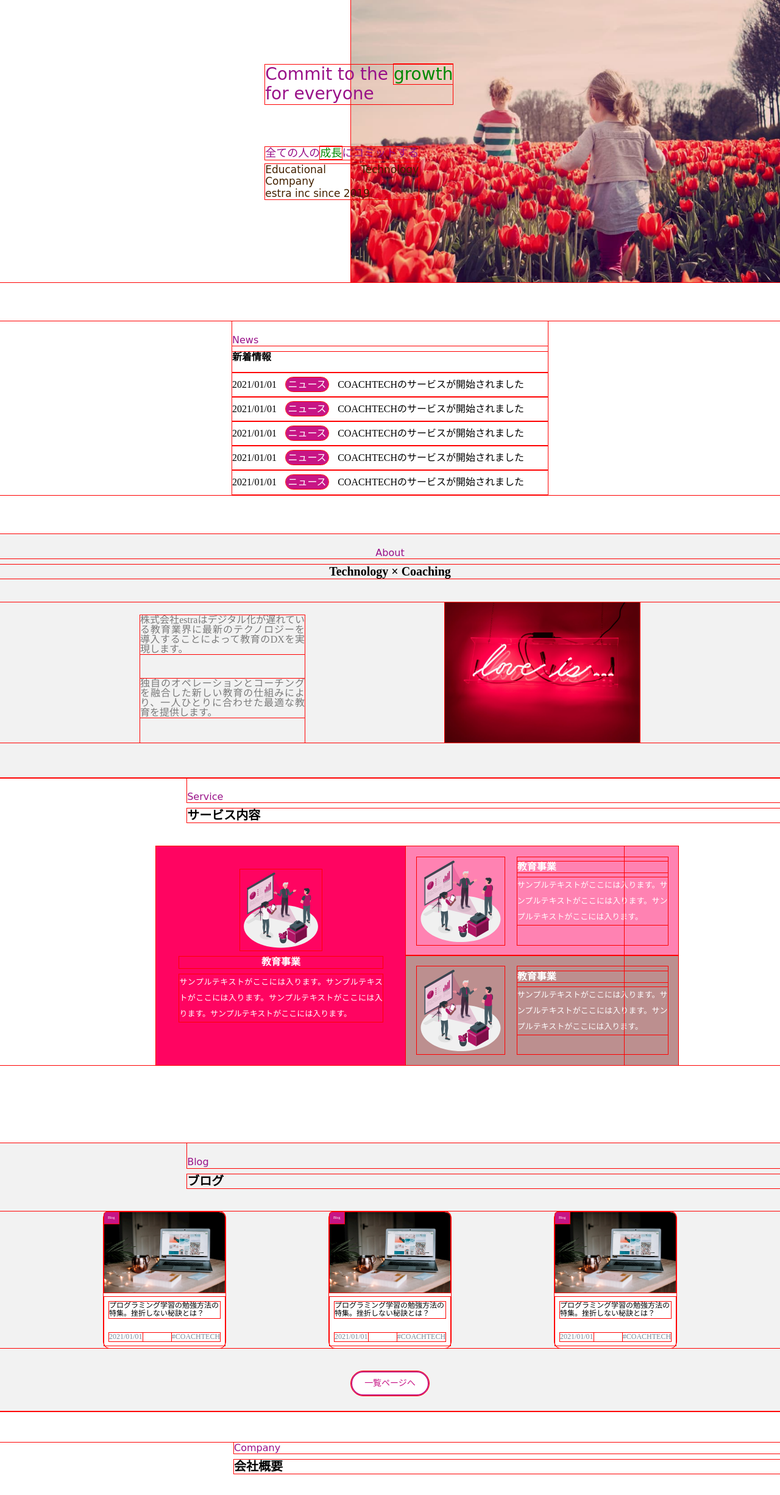
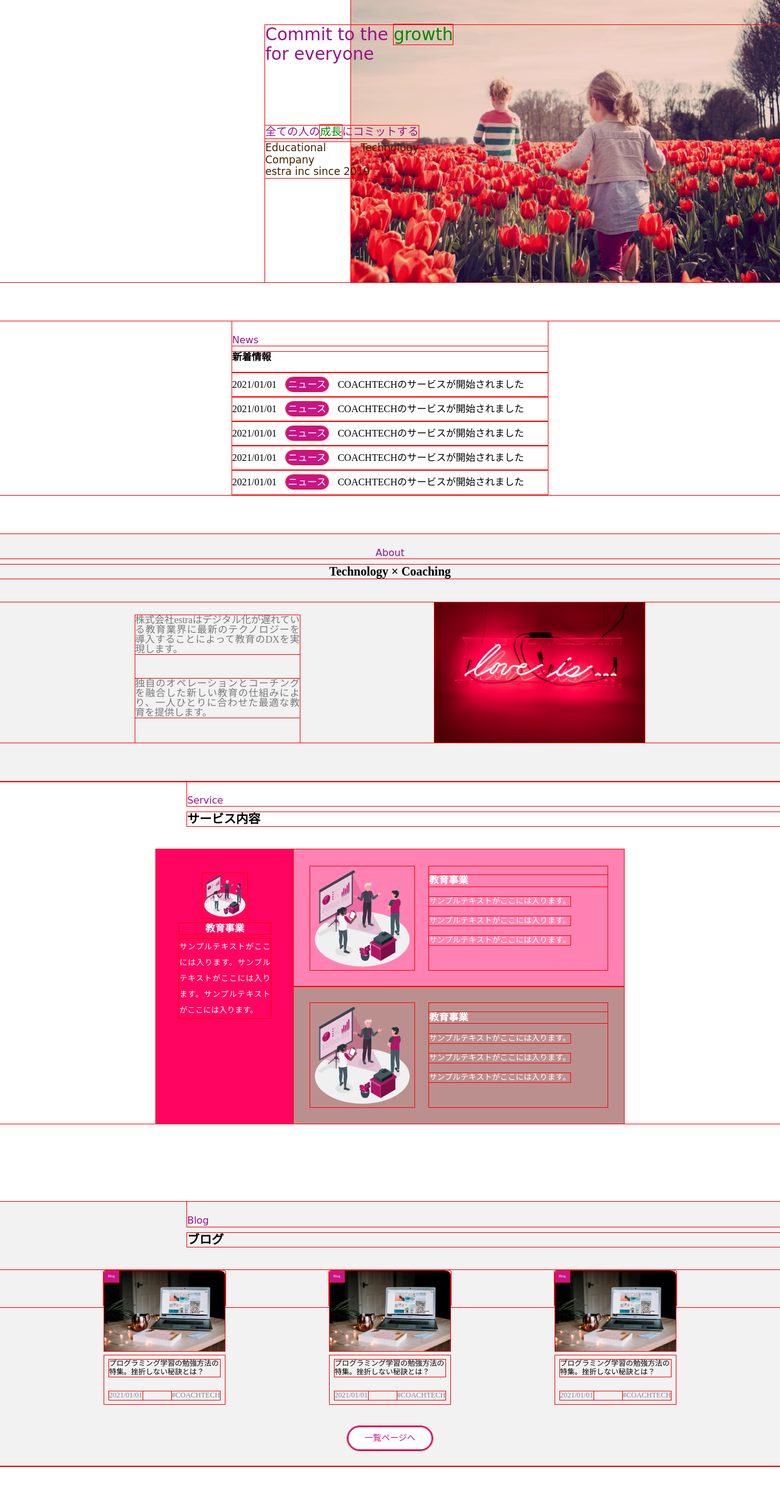
Before and after one commit to nisihara-yudai/seiteki_enshu02, a plain HTML site: page index.html in a window 1280 px wide. Shown: the part 61-2513 px from the top of the page at 61% size. Drawn offline with Linux system fonts and the light colour scheme; a web font is replaced by a local one.

Commit message:
test16 commit

```diff
--- a/css/style.css
+++ b/css/style.css
@@ -28,24 +28,27 @@ img.tag {
 
 .nav {
     line-height: 4;
-    margin-left: 50%;
+    margin-left: auto;
+    padding-right: 30px;
     font-size: 12px;
 }
 
 ul.navigate {
     display: flex;
-    margin-left: auto;
+    margin-left: 15px;
 }
 
 li.column {
-    justify-content: space-between;
-    margin-left: 15px;
+    justify-content: space-evenly;
+    margin-right: 15px;
 }
 
 .important {
     position: relative;
     text-align: center;
-    width: 100%;
+    /* align-items: center; */
+    /* width: auto; */
+    /* height: auto; */
 }
 
 .word {
@@ -53,15 +56,20 @@ li.column {
     position: absolute;
     font-family: 'Sedgwick Ave', cursive;
     font-size: 28px;
-    top: 24%;
     left: 34%;
+    bottom: 0;
+    right: 0;
+    top: 10%;
+    margin: auto;
+    width: auto;
+    height: auto;
     text-align: justify;
 }
 
 .commit {
     position: absolute;
     font-size: 18px;
-    margin-top: 23%;
+    margin-top: 12%;
 }
 
 span {
@@ -80,9 +88,11 @@ p.sub_title {
 
 .important img.first_view {
     width: 55%;
+    /* position: relative; */
     margin-left: auto;
     display: block;
     margin-right: 0;
+    right: 0;
 }
 
 .informations {
@@ -131,7 +141,7 @@ span.news {
 
 .background {
     background: #f2f2f2;
-    height: 50vh;
+    padding-bottom: 5%;
 }
 
 .sub-title {
@@ -163,6 +173,7 @@ span.news {
     text-align: justify;
     line-height: 18px;
     /* vertical-align: middle; */
+    margin-left: 0;
     display: inline-block;
     margin-top: 21px;
 }
@@ -174,9 +185,8 @@ span.news {
 }
 
 .about img.about_picture {
-    width: 25%;
+    width: auto;
     height: 230px;
-    /* vertical-align: middle; */
 }
 
 
@@ -207,18 +217,19 @@ span.news {
 .education01 {
     background-color: #ff0461;
     text-align: center;
+    width: 46%;
     padding: 5%;
 }
 
 img.education_1 {
-    width: 40%;
+    width: 50%;
 }
 
 .business {
     color: #FFF;
     font-weight: bold;
-    margin-bottom: 3%;
-    margin-top: 3%;
+    margin-bottom: 5%;
+    margin-top: 5%;
 }
 
 p.sample_text {
@@ -226,7 +237,15 @@ p.sample_text {
     color: #fff;
     font-size: 13px;
     line-height: 2;
-    overflow-wrap: break-word;
+    /* overflow-wrap: break-word; */
+}
+
+p.sample_text01 {
+    text-align: justify;
+    color: #fff;
+    font-size: 13px;
+    margin-bottom: 14px;
+    display: inline-block;
 }
 
 img.education_2 {
@@ -237,7 +256,7 @@ img.education_2 {
     display: flex;
     background: #FF82B2;
     padding: 5%;
-    width: 125%;
+    width: 100%;
     margin-right: -23%;
 }
 
@@ -255,14 +274,14 @@ p.business01 {
     display: flex;
     background: #BC8F8F;
     padding: 5%;
-    width: 125%;
+    width: 100%;
     margin-right: -23%;
 }
 
 .background01 {
     background: #f2f2f2;
-    height: 55vh;
     margin-top: 10%;
+    padding-bottom: 2%;
 }
 
 .blogs {
@@ -273,7 +292,7 @@ p.business01 {
 .blog {
     position: relative;
     border: 1px solid #fff;
-    height: 28vh;
+    height: 61px;
     width: 200px;
     background: #fff;
     border-radius: 5%;
@@ -313,8 +332,10 @@ img.pc_cafe {
 
 .button {
     border: 2px solid #C71585;
-    width: 10%;
-    margin: 3% auto;
+    width: 140px;
+    margin-top: 195px;
+    margin-left: auto;
+    margin-right: auto;
     text-align: center;
     padding-top: 10px;
     padding-bottom: 10px;
@@ -385,10 +406,12 @@ td.detail_name {
 .picture {
     display: flex;
     margin-bottom: 5%;
+    width: 100%;
 }
 
 .recruit {
     position: relative;
+    width: 50%;
 }
 
 .picture img.img {
@@ -405,6 +428,7 @@ p.introduce {
 
 .interview {
     position: relative;
+    width: 50%;
 }
 
 secton img.img {
@@ -448,9 +472,9 @@ input.btn{
     position: absolute;
     content: "✉️";
     color: #fff;
-    bottom: 58%;
-    left: 41%;
-    width: 30px;
+    margin-top: 15px;
+    margin-left: 15px;
+    margin-right: 0;
 }
 
 footer.background03 {
--- a/index.html
+++ b/index.html
@@ -87,27 +87,34 @@
   </section>
 
   <section>
+    <div class="class">
+
+    </div>
     <div class="sub-title2">Service</div>
     <div class="title03">サービス内容</div>
     <div class="educations">
       <div class="education01">
         <img src="./img/service__first.svg" alt="" class="education_1">
         <div class="business">教育事業</div>
-        <p class="sample_text">サンプルテキストがここには入ります。サンプルテキストがここには入ります。サンプルテキストがここには入ります。サンプルテキストがここには入ります。</p>
+        <p class="sample_text">サンプルテキストがここには入ります。サンプルテキストがここには入ります。サンプルテキストがここには入ります。</p>
       </div>
       <div class="education01_01">
         <div class="education02">
           <img src="./img/service__first.svg" alt="" class="education_2">
           <div class="language">
             <p class="business">教育事業</p>
-            <p class="sample_text">サンプルテキストがここには入ります。サンプルテキストがここには入ります。サンプルテキストがここには入ります。</p>
+            <p class="sample_text01">サンプルテキストがここには入ります。</p>
+            <p class="sample_text01">サンプルテキストがここには入ります。</p>
+            <p class="sample_text01">サンプルテキストがここには入ります。</p>
           </div>
         </div>
         <div class="education03">
           <img src="./img/service__first.svg" alt="" class="education_2">
           <div class="language">
             <p class="business">教育事業</p>
-            <p class="sample_text">サンプルテキストがここには入ります。サンプルテキストがここには入ります。サンプルテキストがここには入ります。</p>
+            <p class="sample_text01">サンプルテキストがここには入ります。</p>
+            <p class="sample_text01">サンプルテキストがここには入ります。</p>
+            <p class="sample_text01">サンプルテキストがここには入ります。</p>
           </div>
         </div>
       </div>
```
